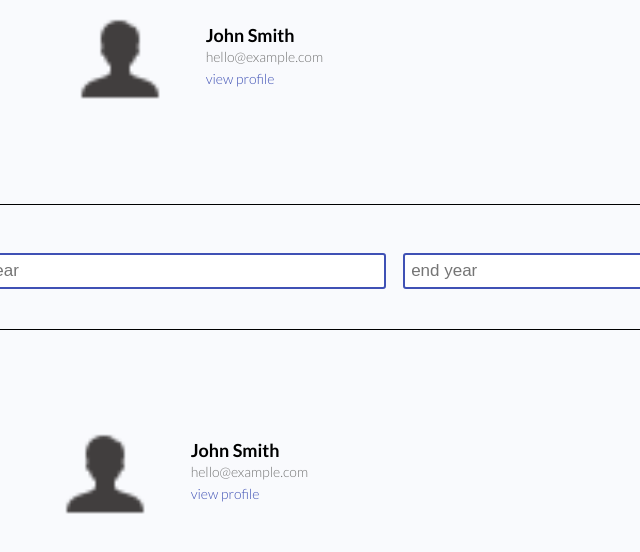
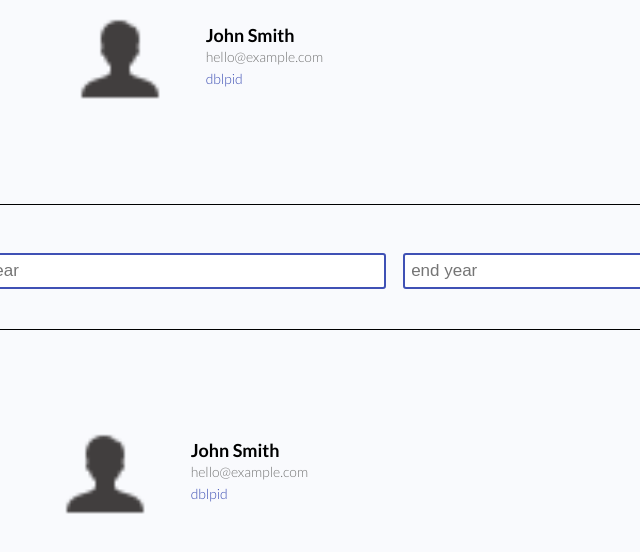
Before and after one commit to kirtanlab/Backend_project, a website: page public/director.html in a window 1280 px wide. Shown: the part 186-738 px from the top of the page, 0-640 px from the left. Drawn offline with Linux system fonts and the light colour scheme.

Commit message:
kirtan 2

```diff
--- a/public/director.html
+++ b/public/director.html
@@ -68,7 +68,7 @@
                 >
               </p>
               <p class="dblp">
-                <a class="dblp-link" href="#">view profile</a>
+                <a class="dblp-link" href="#">dblpid</a>
               </p>
             </div>
           </div>
@@ -122,7 +122,7 @@
             >
           </p>
           <p class="dblp">
-            <a class="dblp-link" href="faculty-profile.html">view profile</a>
+            <a class="dblp-link" href="#">dblpid</a>
           </p>
         </div>
       </div>
```
Also changed, not shown: app.js (+14 -18 lines), public/browser-app.js (+36 -199 lines), public/faculty-profile.html (+3 -0 lines).
